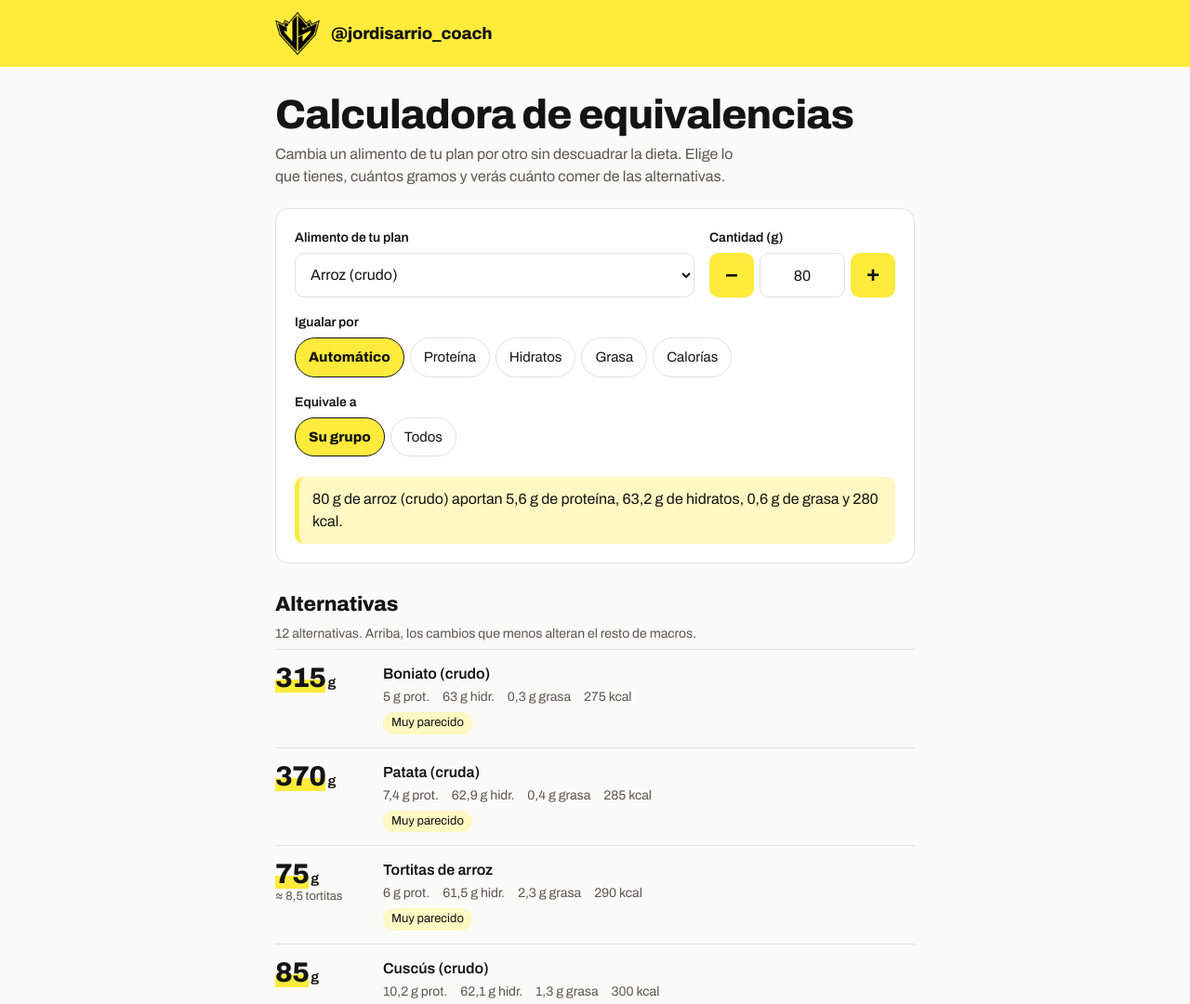
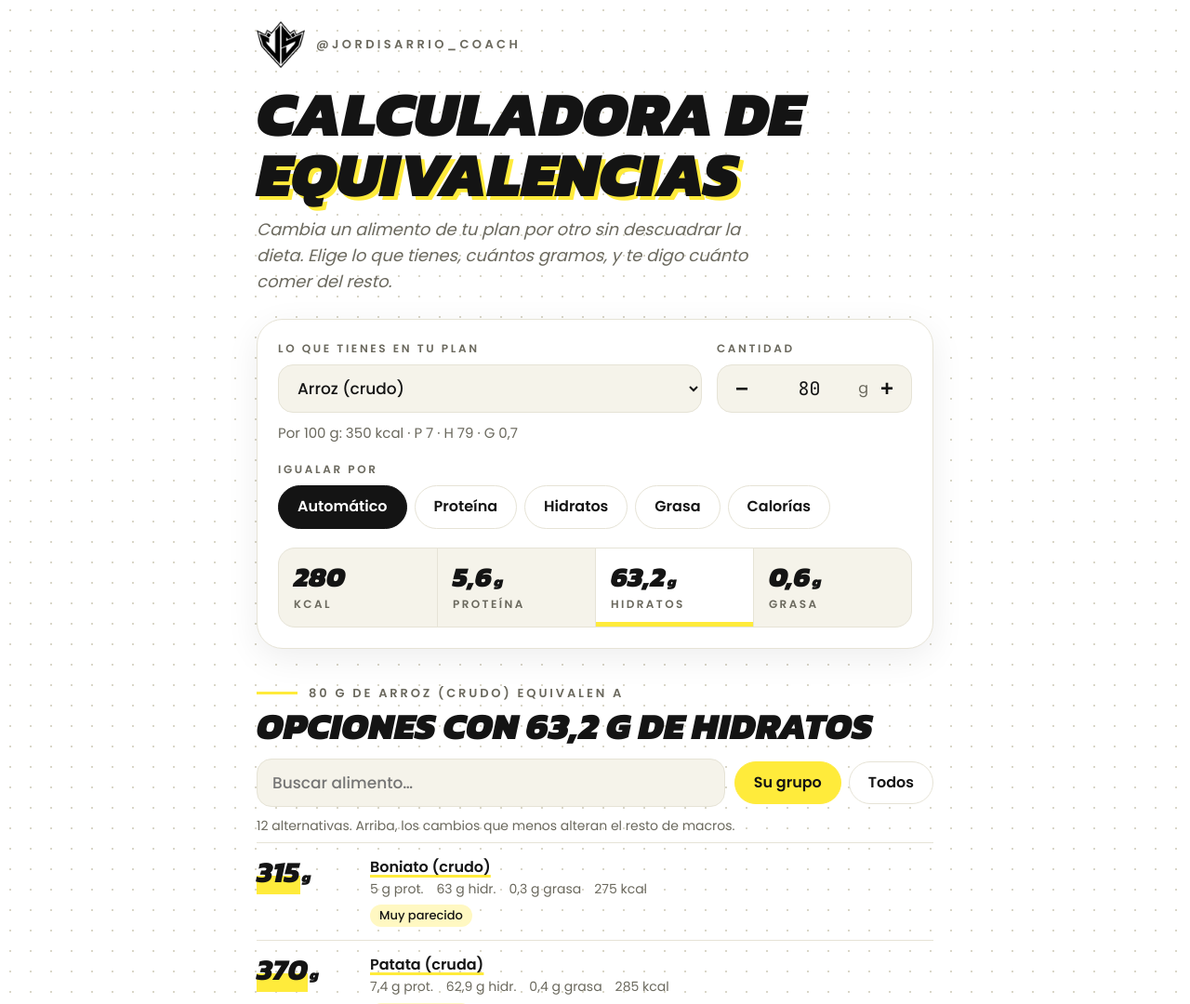
Before and after one commit to jordisarrio-coach/calculadora-equivalencias, a plain HTML site: page index.html in a window 1280 px wide. Shown: the top 1080 px of the page at 93% size. Drawn offline with Linux system fonts and the light colour scheme.

Commit message:
Add files via upload

```diff
--- a/index.html
+++ b/index.html
@@ -8,95 +8,117 @@
 <link rel="icon" href="logo.png">
 <link rel="preconnect" href="https://fonts.googleapis.com">
 <link rel="preconnect" href="https://fonts.gstatic.com" crossorigin>
-<link href="https://fonts.googleapis.com/css2?family=Archivo:wght@400;600;800&display=swap" rel="stylesheet">
+<link href="https://fonts.googleapis.com/css2?family=Kanit:ital,wght@1,800;1,900&family=Poppins:wght@400;500;600&family=JetBrains+Mono:wght@400;500&display=swap" rel="stylesheet">
 <style>
 :root{
   /* ===== COLORES DE MARCA: cambia estos valores ===== */
   --marca:#FFEB3B;
   --marca-suave:#FFF8C2;
   --tinta:#141414;
-  --fondo:#FAFAF7;
-  --linea:#E3E2D8;
-  --apagado:#5A594F;
+  --crema:#F5F3EA;
+  --linea:#E6E3D6;
+  --apagado:#6B695E;
   --aviso:#A8460A;
   --aviso-suave:#FDEBDD;
+  --disp:"Kanit","Arial Black",sans-serif;
 }
 *{box-sizing:border-box}
-body{margin:0;background:var(--fondo);color:var(--tinta);font:400 16px/1.5 "Archivo",system-ui,-apple-system,"Segoe UI",sans-serif}
-.wrap{max-width:720px;margin:0 auto;padding:28px 16px 56px}
-.banda{background:var(--marca)}
-.banda-in{max-width:720px;margin:0 auto;padding:12px 16px;display:flex;align-items:center;gap:12px}
-.logo{width:48px;height:48px;display:block}
-.usuario{color:var(--tinta);font-weight:800;font-size:18px;text-decoration:none;letter-spacing:-.01em}
-.usuario:hover{text-decoration:underline}
-h1{margin:10px 0 8px;font-size:clamp(30px,7vw,44px);line-height:1.05;font-weight:800;letter-spacing:-.02em}
-.intro{margin:0 0 22px;color:var(--apagado);max-width:56ch}
-.panel{background:#fff;border:1px solid var(--linea);border-radius:14px;padding:20px}
-.fila{display:grid;gap:16px;grid-template-columns:1fr}
-@media(min-width:620px){.fila.dos{grid-template-columns:1fr 200px}}
-.campo>span,legend{display:block;font-weight:600;font-size:14px;margin:0 0 6px;padding:0}
-fieldset{border:0;margin:0;padding:0;min-width:0}
-select,input[type=number]{width:100%;height:48px;border:1px solid var(--linea);border-radius:10px;padding:0 12px;font:inherit;color:inherit;background:#fff}
+body{margin:0;background:#fff radial-gradient(#D9D6C8 1.2px,transparent 1.4px) 0 0/22px 22px;color:var(--tinta);font:400 16px/1.55 "Poppins",system-ui,sans-serif}
+.wrap{max-width:760px;margin:0 auto;padding:22px 16px 56px}
+.marca{display:flex;align-items:center;gap:12px}
+.logo{width:52px;height:52px;display:block}
+.usuario{color:var(--apagado);font-weight:600;font-size:13px;letter-spacing:.26em;text-transform:uppercase;text-decoration:none}
+.usuario:hover{color:var(--tinta)}
+h1{margin:16px 0 14px;font:900 italic clamp(36px,10vw,68px)/.95 var(--disp);text-transform:uppercase;letter-spacing:-.01em}
+h1 span{display:block;text-shadow:4px 4px 0 var(--marca)}
+.intro{margin:0 0 26px;color:var(--apagado);font-style:italic;font-size:18px;max-width:50ch}
+.panel{background:#fff;border:1px solid var(--linea);border-radius:28px;padding:22px;box-shadow:0 10px 36px rgba(20,20,20,.07)}
+.fila{display:grid;gap:16px}
+@media(min-width:620px){.fila.dos{grid-template-columns:1fr 210px}}
+.et{display:block;margin:0 0 8px;padding:0;font-size:12px;font-weight:600;letter-spacing:.22em;text-transform:uppercase;color:var(--apagado)}
+fieldset{border:0;margin:18px 0 0;padding:0;min-width:0}
+select,input[type=number],input[type=search]{width:100%;height:52px;border:1px solid var(--linea);border-radius:16px;padding:0 16px;font:500 17px "Poppins",sans-serif;color:inherit;background:var(--crema)}
 select:focus-visible,input:focus-visible,button:focus-visible,a:focus-visible{outline:3px solid var(--tinta);outline-offset:2px}
-.stepper{display:flex;gap:6px}
-.stepper button{flex:0 0 48px;height:48px;border:0;border-radius:10px;background:var(--marca);color:var(--tinta);font-size:24px;font-weight:600;cursor:pointer}
-.stepper input{text-align:center;-moz-appearance:textfield}
-.stepper input::-webkit-outer-spin-button,.stepper input::-webkit-inner-spin-button{-webkit-appearance:none}
-.seg{display:flex;flex-wrap:wrap;gap:6px}
+.cant{display:flex;align-items:center;height:52px;border:1px solid var(--linea);border-radius:16px;background:var(--crema);padding:0 6px}
+.cant button{width:40px;height:40px;border:0;background:none;font-size:24px;font-weight:600;cursor:pointer;color:var(--tinta)}
+.cant input{border:0;background:none;height:44px;padding:0;text-align:center;font:400 20px "JetBrains Mono",monospace;-moz-appearance:textfield;flex:1;min-width:0}
+.cant input::-webkit-outer-spin-button,.cant input::-webkit-inner-spin-button{-webkit-appearance:none}
+.cant i{font-style:normal;color:var(--apagado)}
+.p100{margin:10px 0 0;color:var(--apagado);font-size:15px}
+.seg{display:flex;flex-wrap:wrap;gap:8px}
 .seg label{cursor:pointer}
 .seg input{position:absolute;opacity:0;pointer-events:none}
-.seg span{display:inline-block;padding:9px 14px;border:1px solid var(--linea);border-radius:999px;font-size:15px;background:#fff}
-.seg input:checked+span{background:var(--marca);border-color:var(--tinta);color:var(--tinta);font-weight:800}
+.seg span{display:inline-block;padding:10px 20px;border:1px solid var(--linea);border-radius:999px;font-weight:600;background:#fff}
+.seg input:checked+span{background:var(--tinta);border-color:var(--tinta);color:#fff}
+.seg.am input:checked+span{background:var(--marca);border-color:var(--marca);color:var(--tinta)}
 .seg input:focus-visible+span{outline:3px solid var(--tinta);outline-offset:2px}
-.resumen{margin:22px 0 0;padding:12px 14px;border-radius:10px;background:var(--marca-suave);border-left:5px solid var(--marca)}
-h2{margin:28px 0 4px;font-size:22px;font-weight:800;letter-spacing:-.01em}
-.sub{margin:0 0 6px;color:var(--apagado);font-size:14px}
-ol{list-style:none;margin:0;padding:0}
-li{display:grid;grid-template-columns:104px 1fr;gap:12px;padding:14px 0;border-top:1px solid var(--linea)}
-.gr{font-size:30px;font-weight:800;line-height:1.1;color:var(--tinta);letter-spacing:-.02em}
-.gr b{background:linear-gradient(transparent 55%,var(--marca) 55%);font-weight:800}
-.gr small{font-size:15px;font-weight:600;margin-left:2px}
-.gr em{display:block;font-style:normal;font-size:13px;font-weight:400;color:var(--apagado);letter-spacing:0}
+.tiles{display:grid;grid-template-columns:repeat(4,1fr);margin-top:20px;border:1px solid var(--linea);border-radius:18px;background:var(--crema);overflow:hidden}
+@media(max-width:520px){.tiles{grid-template-columns:repeat(2,1fr)}}
+.tile{padding:14px 16px 12px;border-left:1px solid var(--linea)}
+.tile:first-child{border-left:0}
+.tile.on{background:#fff;box-shadow:inset 0 -5px 0 var(--marca)}
+.tile b{display:block;font:900 italic 30px/1.1 var(--disp)}
+.tile small{font-size:16px;margin-left:2px}
+.tile span{font-size:12px;font-weight:600;letter-spacing:.2em;text-transform:uppercase;color:var(--apagado)}
+.ey{display:flex;align-items:center;gap:12px;margin:38px 0 4px;font-size:13px;font-weight:600;letter-spacing:.22em;text-transform:uppercase;color:var(--apagado)}
+.ey:before{content:"";width:44px;height:3px;background:var(--marca);flex:none}
+h2{margin:0 0 14px;font:900 italic clamp(26px,6.5vw,40px)/1.05 var(--disp);text-transform:uppercase}
+.busq{display:flex;gap:10px;align-items:center;flex-wrap:wrap}
+.busq input{flex:1;min-width:200px}
+.busq fieldset{margin:0}
+.sub{margin:10px 0 0;color:var(--apagado);font-size:14px}
+ol{list-style:none;margin:6px 0 0;padding:0}
+li{display:grid;grid-template-columns:110px 1fr;gap:12px;padding:14px 0;border-top:1px solid var(--linea)}
+.gr{font:900 italic 32px/1.1 var(--disp)}
+.gr b{background:linear-gradient(transparent 58%,var(--marca) 58%)}
+.gr small{font-size:16px;margin-left:2px}
+.gr em{display:block;font:400 13px "Poppins";color:var(--apagado)}
 .nom{font-weight:600}
-.mac{display:flex;flex-wrap:wrap;gap:2px 14px;color:var(--apagado);font-size:14px;margin-top:2px}
-.tag{display:inline-block;margin-top:6px;font-size:13px;padding:2px 9px;border-radius:999px;background:var(--marca-suave);color:var(--tinta)}
+.nom a,.nota a{color:inherit;text-decoration-color:var(--marca);text-decoration-thickness:3px;text-underline-offset:3px}
+.mac{display:flex;flex-wrap:wrap;gap:2px 14px;color:var(--apagado);font-size:14px}
+.tag{display:inline-block;margin-top:6px;font-size:13px;font-weight:500;padding:2px 10px;border-radius:999px;background:var(--marca-suave)}
 .tag.aviso{background:var(--aviso-suave);color:var(--aviso)}
-.vacio{padding:18px 0;color:var(--apagado)}
-.nota{margin:26px 0 0;color:var(--apagado);font-size:13px;max-width:62ch}
-.cta{margin-top:32px;padding:22px;border-radius:14px;background:var(--tinta);color:#fff}
-.cta h2{margin:0 0 6px;color:var(--marca)}
+.vacio{display:block;padding:18px 0;color:var(--apagado)}
+.pasos{display:grid;gap:14px;margin-top:40px}
+@media(min-width:620px){.pasos{grid-template-columns:repeat(3,1fr)}}
+.paso{background:var(--crema);border-radius:22px;padding:20px}
+.paso b{display:block;font:900 italic 26px/1 var(--disp);color:#7A6A00;margin-bottom:8px}
+.paso p{margin:0;color:#55534A}
+hr{border:0;border-top:1px solid var(--linea);margin:28px 0 18px}
+.nota{margin:0 0 10px;color:var(--apagado);font-size:15px}
+.cta{margin-top:28px;padding:24px;border-radius:24px;background:var(--tinta);color:#fff}
+.cta h3{margin:0 0 6px;font:900 italic 26px/1.1 var(--disp);text-transform:uppercase;color:var(--marca)}
 .cta p{margin:0 0 16px;color:#E8E8E0;max-width:52ch}
 .botones{display:flex;flex-wrap:wrap;gap:10px}
-.btn{display:inline-block;padding:13px 20px;border-radius:10px;font-weight:800;text-decoration:none;background:var(--marca);color:var(--tinta)}
+.btn{display:inline-block;padding:13px 22px;border-radius:999px;font-weight:600;text-decoration:none;background:var(--marca);color:var(--tinta)}
 .btn.sec{background:transparent;color:#fff;border:1px solid #fff}
 .btn:hover{filter:brightness(.93)}
 .cta a:focus-visible{outline-color:#fff}
-footer{margin-top:20px;font-size:14px}
-footer strong{font-weight:800}
+.pie{display:flex;justify-content:space-between;gap:12px;flex-wrap:wrap;margin-top:22px;font:400 14px "JetBrains Mono",monospace}
 </style>
 </head>
 <body>
-<header class="banda"><div class="banda-in">
-  <img class="logo" src="logo.png" alt="Logo de @jordisarrio_coach">
-  <a class="usuario" id="usuario" href="#"></a>
-</div></header>
 <div class="wrap">
-  <h1 style="margin-top:0">Calculadora de equivalencias</h1>
-  <p class="intro">Cambia un alimento de tu plan por otro sin descuadrar la dieta. Elige lo que tienes, cuántos gramos y verás cuánto comer de las alternativas.</p>
+  <header>
+    <div class="marca"><img class="logo" src="logo.png" alt="Logo de @jordisarrio_coach"><a class="usuario" id="usuario" href="#"></a></div>
+    <h1>Calculadora de <span>equivalencias</span></h1>
+    <p class="intro">Cambia un alimento de tu plan por otro sin descuadrar la dieta. Elige lo que tienes, cuántos gramos, y te digo cuánto comer del resto.</p>
+  </header>
 
   <section class="panel" aria-label="Datos de tu plan">
     <div class="fila dos">
-      <label class="campo"><span>Alimento de tu plan</span><select id="alimento"></select></label>
-      <div class="campo"><span id="lblcant">Cantidad (g)</span>
-        <div class="stepper">
+      <label><span class="et">Lo que tienes en tu plan</span><select id="alimento"></select></label>
+      <div><span class="et" id="lblcant">Cantidad</span>
+        <div class="cant">
           <button type="button" id="menos" aria-label="Quitar 5 gramos">−</button>
           <input id="cantidad" type="number" inputmode="numeric" min="5" max="2000" step="5" value="80" aria-labelledby="lblcant">
+          <i>g</i>
           <button type="button" id="mas" aria-label="Añadir 5 gramos">+</button>
         </div>
       </div>
     </div>
-    <div class="fila" style="margin-top:16px">
-      <fieldset><legend>Igualar por</legend>
+    <p class="p100" id="p100"></p>
+    <fieldset><legend class="et">Igualar por</legend>
       <div class="seg" id="modos">
         <label><input type="radio" name="modo" value="auto" checked><span>Automático</span></label>
         <label><input type="radio" name="modo" value="p"><span>Proteína</span></label>
@@ -105,37 +127,53 @@ footer strong{font-weight:800}
         <label><input type="radio" name="modo" value="k"><span>Calorías</span></label>
       </div>
     </fieldset>
-      <fieldset><legend>Equivale a</legend>
-        <div class="seg" id="filtros">
+    <div class="tiles" id="tiles" aria-live="polite">
+      <div class="tile" id="tk"><b></b><span>kcal</span></div>
+      <div class="tile" id="tp"><b></b><span>Proteína</span></div>
+      <div class="tile" id="tc"><b></b><span>Hidratos</span></div>
+      <div class="tile" id="tf"><b></b><span>Grasa</span></div>
+    </div>
+  </section>
+
+  <p class="ey" id="eq"></p>
+  <h2 id="tit"></h2>
+  <div class="busq">
+    <input id="buscar" type="search" placeholder="Buscar alimento…" aria-label="Buscar alimento">
+    <fieldset><legend class="et" style="position:absolute;left:-9999px">Equivale a</legend>
+      <div class="seg am" id="filtros">
         <label><input type="radio" name="filtro" value="grupo" checked><span>Su grupo</span></label>
         <label><input type="radio" name="filtro" value="todos"><span>Todos</span></label>
       </div>
     </fieldset>
   </div>
-    <p class="resumen" id="resumen" aria-live="polite"></p>
-  </section>
-
-  <h2>Alternativas</h2>
-  <p class="sub" id="sub">Arriba, los cambios que menos alteran el resto de macros.</p>
+  <p class="sub" id="sub"></p>
   <ol id="lista"></ol>
 
-  <p class="nota">Valores orientativos por 100 g. Arroz, pasta, avena, quinoa, carnes y pescados en peso crudo; legumbres de bote escurridas. Las unidades (huevo, rebanada, tortita…) son aproximadas. Una etiqueta naranja indica que ese cambio altera bastante otro macro: úsalo de vez en cuando. Si tu plan o tu asesor indican otra cosa, manda el plan.</p>
+  <section class="pasos" aria-label="Cómo funciona">
+    <div class="paso"><b>01</b><p>Elige el alimento y los gramos que pone en tu plan.</p></div>
+    <div class="paso"><b>02</b><p>Mira la lista: arriba salen los cambios que menos alteran el resto de macros.</p></div>
+    <div class="paso"><b>03</b><p>Si sale una etiqueta en naranja, ese cambio mete bastante más (o menos) de otro macro. Úsalo de vez en cuando.</p></div>
+  </section>
+  <hr>
+  <p class="nota">Valores nutricionales orientativos por 100 g. Puedes contrastarlos en <a href="https://es.openfoodfacts.org/" target="_blank" rel="noopener">Open Food Facts</a> (licencia ODbL) tocando el nombre de un alimento para ver su ficha. Arroz, pasta, avena, quinoa, carnes y pescados en <strong>peso crudo</strong>; legumbres de bote escurridas. Las unidades (huevo, rebanada, tortita…) son aproximadas.</p>
+  <p class="nota">Herramienta orientativa: tu plan y mis indicaciones van por delante.</p>
+
   <section class="cta" aria-label="Contacto">
-    <h2>¿Quieres un plan hecho para ti?</h2>
+    <h3>¿Quieres un plan hecho para ti?</h3>
     <p>Te preparo una planificación de entrenamiento y nutrición adaptada a tu día a día. Escríbeme y te cuento cómo trabajo.</p>
     <div class="botones">
       <a class="btn" id="wa" href="#" target="_blank" rel="noopener">Pedir información por WhatsApp</a>
       <a class="btn sec" id="ig" href="#" target="_blank" rel="noopener">Ver mi Instagram</a>
     </div>
   </section>
-  <footer><strong id="nombre"></strong> <span id="oficio"></span></footer>
+  <footer class="pie"><span id="oficio"></span><span id="nombre"></span></footer>
 </div>
 
 <script>
 /* ===== DATOS DE MARCA: cambia estos textos ===== */
 const MARCA={
   nombre:"@jordisarrio_coach",
-  oficio:"Asesoría online de fuerza y nutrición",
+  oficio:"Asesoría de entrenamiento y nutrición",
   usuario:"@jordisarrio_coach",
   instagram:"https://www.instagram.com/jordisarrio_coach/",
   whatsapp:"https://api.whatsapp.com/send?phone=34634316136&text=%C2%A1Hola!%20%F0%9F%91%8B%20Me%20interesa%20conocer%20m%C3%A1s%20sobre%20como%20trabajar%20contigo.%20Me%20gustar%C3%ADa%20recibir%20informaci%C3%B3n%20sobre%20tu%20forma%20de%20trabajo%2C%20los%20requisitos%20y%20c%C3%B3mo%20puedo%20empezar.%20%C2%A1Quedo%20atento%2Fa%20a%20tu%20respuesta!%20Muchas%20gracias."
@@ -173,6 +211,7 @@ const FOODS=RAW.map(([n,g,p,c,f,u])=>({n,g,p,c,f,u,k:4*p+4*c+9*f}));
 const ETIQ={p:"proteína",c:"hidratos",f:"grasa"};
 const nf=new Intl.NumberFormat("es-ES",{maximumFractionDigits:1});
 const $=s=>document.querySelector(s);
+const norm=x=>x.toLowerCase().normalize("NFD").replace(/[\u0300-\u036f]/g,"");
 const sel=$("#alimento"),qty=$("#cantidad");
 
 /* Marca */
@@ -197,12 +236,15 @@ function render(){
   g=Math.min(g,2000);
   const src=FOODS[sel.value],S=mac(src,g);
   const modo=val("modo")==="auto"?GRUPOS[src.g].m:val("modo");
-  const filtro=val("filtro");
-  $("#resumen").textContent=g?`${nf.format(g)} g de ${src.n.toLowerCase()} aportan ${nf.format(S.p)} g de proteína, ${nf.format(S.c)} g de hidratos, ${nf.format(S.f)} g de grasa y ${Math.round(S.k)} kcal.`:"Indica una cantidad para ver las alternativas.";
+  const filtro=val("filtro"),q=norm($("#buscar").value.trim());
+  $("#p100").textContent=`Por 100 g: ${Math.round(src.k)} kcal · P ${nf.format(src.p)} · H ${nf.format(src.c)} · G ${nf.format(src.f)}`;
+  [["k",S.k],["p",S.p],["c",S.c],["f",S.f]].forEach(([m,v])=>{const el=$("#t"+m);el.querySelector("b").innerHTML=nf.format(m==="k"?Math.round(v):v)+(m==="k"?"":"<small>g</small>");el.classList.toggle("on",m===modo)});
+  $("#eq").textContent=`${nf.format(g)} g de ${src.n} equivalen a`;
+  $("#tit").textContent="Opciones con "+(modo==="k"?`${Math.round(S.k)} kcal`:`${nf.format(S[modo])} g de ${ETIQ[modo]}`);
   const out=[];
   if(g){
     FOODS.forEach(t=>{
-      if(t===src||(filtro==="grupo"&&t.g!==src.g))return;
+      if(t===src||(filtro==="grupo"&&t.g!==src.g)||(q&&!norm(t.n).includes(q)))return;
       const per=t[modo];
       if(per<(modo==="k"?20:2))return;
       let gt=S[modo]/per*100;
@@ -223,15 +265,16 @@ function render(){
     const [m,dv]=r.top;
     const tag=r.dev<0.12?`<span class="tag">Muy parecido</span>`:
       `<span class="tag${r.dev>0.3?" aviso":""}">${dv>0?"+":"−"}${nf.format(Math.abs(dv))} g de ${ETIQ[m]}</span>`;
-    return `<li><div class="gr"><b>${r.gt}</b><small>g</small>${un}</div><div><div class="nom">${r.t.n}</div>
+    return `<li><div class="gr"><b>${r.gt}</b><small>g</small>${un}</div><div><div class="nom"><a href="https://es.openfoodfacts.org/cgi/search.pl?search_simple=1&action=process&search_terms=${encodeURIComponent(r.t.n.replace(/ \(.*\)/,""))}" target="_blank" rel="noopener">${r.t.n}</a></div>
       <div class="mac"><span>${nf.format(r.T.p)} g prot.</span><span>${nf.format(r.T.c)} g hidr.</span><span>${nf.format(r.T.f)} g grasa</span><span>${Math.round(r.T.k)} kcal</span></div>${tag}</div></li>`;
-  }).join(""):(g?`<li class="vacio" style="display:block">No hay alimentos que encajen con estos filtros. Prueba con «Todos» o con otro macro.</li>`:"");
+  }).join(""):(g?`<li class="vacio">No hay alimentos que encajen con estos filtros. Prueba con «Todos» o con otro macro.</li>`:"");
 }
 
 function paso(n){const v=(parseFloat(qty.value)||0)+n;qty.value=Math.max(5,Math.min(2000,v));render()}
 $("#menos").onclick=()=>paso(-5);$("#mas").onclick=()=>paso(5);
 sel.addEventListener("change",render);qty.addEventListener("input",render);
 document.querySelectorAll("input[type=radio]").forEach(r=>r.addEventListener("change",render));
+$("#buscar").addEventListener("input",render);
 render();
 </script>
 </body>
```
Lines whose indentation alone changed are shown as unchanged.
